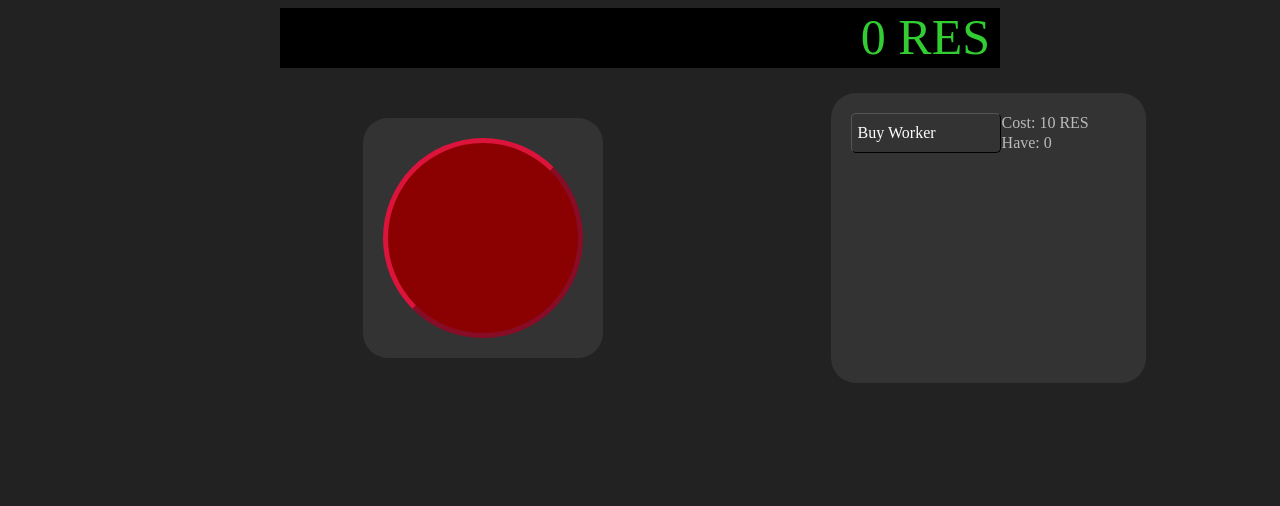
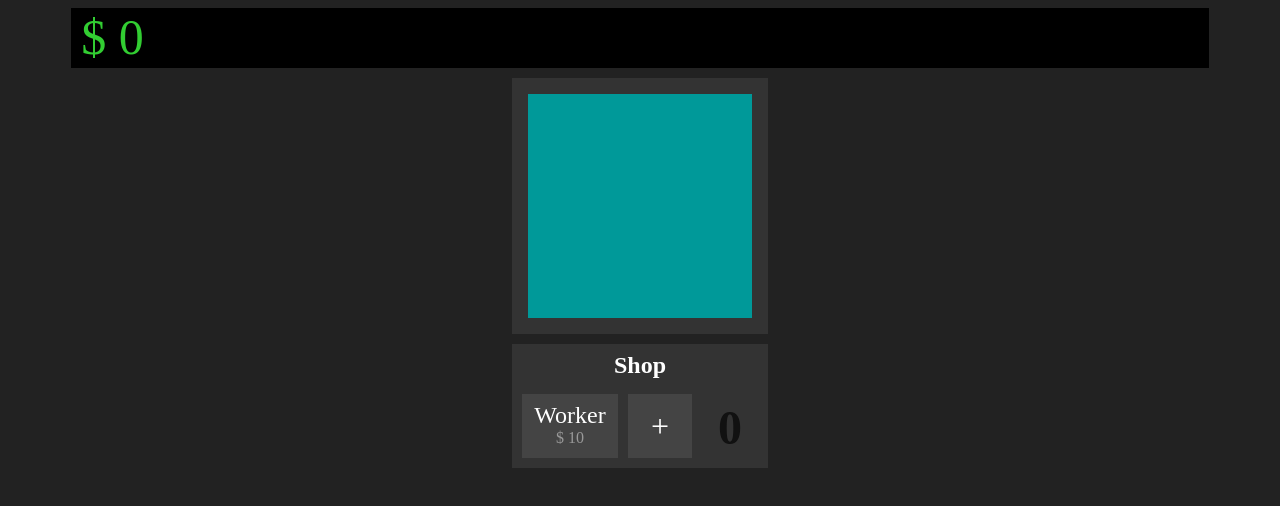
Before and after one commit to DigitalMoleMan/MassClicker, a plain HTML site: page index.html in a window 1280 px wide. Drawn offline with Linux system fonts and the light colour scheme.

Commit message:
It's sorta done now

```diff
--- a/index.html
+++ b/index.html
@@ -2,44 +2,40 @@
 <html>
     <head>
         <meta charset="utf-8">
+        <meta name='viewport' content='width=device-width, initial-scale=1.0, maximum-scale=1.0, user-scalable=0'/>
         <link rel="stylesheet" href="stylesheet.css">
         <title>Mass</title>
     </head>
 
     <body>
         <div id="game">
-            <div id="counter">
-                <span id="res_amount">0</span>
-            </div>
-            </div>
-
-            <div id="upgrade_container">
-                <div id="worker_container">
-                    <button id="buy_worker" onclick="buyWorker()">Buy Worker</button>
-
-                    <div id="worker_values">
-
-                        <div id="worker_value_cost">
-
-                            <span id="workers_c">Cost: 10 RES</span>
-                        </div>
-
-                        <div id="worker_value_amount">
-                            <span id="workers_a">Have: 0</span>
-                        </div>
-
+                <div id="counter">
+                    <span id="res_amount">0</span>
                 </div>
 
+            <div id="panels">
+
+                <div id="clicker_container">
+                    <button id="clicker" onclick="addRes()"></button>
                 </div>
-            </div>
 
-            <div id="clicker_container">
-                <button id="clicker" onclick="addRes()"></button>
-            </div>
+                <div id="upgrade_container" class="upgrade_container">
+                    <div id="shop_header">
+                        <h2 id="shop_header_text">Shop</h2>
+                    </div>
+                    <div id="worker">
+                        <div class="itemName">
+                            <span id="worker_name" class="item">Worker</span>
+                            <span id="worker_price" class="itemPrice">$ 10</span>
+                        </div>
+                            <button id="buy_worker" class="shopButton" onmouseover="workerInfo()" onclick="buyWorker()">+</button>
+                        <div id="worker_amount_container">
+                            <span id="worker_amount" class="itemAmount">0</span>
+                        </div>
 
 
 
-
+            </div>
         </div>
         <script src="mass.js"></script>
     </body>
--- a/mass.js
+++ b/mass.js
@@ -2,14 +2,12 @@
 Mass Clicker - script
 */
 var resAmount = 0;
+var cps = 0;
 
+var shopOpen = false;
 /*Worker Units*/
 var workerAmount = 0;
 var workerBuyCost = 10;
-
-var workerUpgrades = 0;
-var workerUpgradeCost = 3;
-
 
 function addRes() {
     resAmount += 1;
@@ -26,7 +24,7 @@ function buyWorker() {
 var tickSpeed = setInterval(gameTick, 1000);
 
 function gameTick() {
-    resAmount += (workerAmount * (workerUpgrades + 1));
+    resAmount += workerAmount;
 }
 
 function upgradeWorker() {
@@ -35,12 +33,12 @@ function upgradeWorker() {
     }
 }
 
-var updateSpeed = setInterval(updateValues, 1);
+var updateSpeed = setInterval(updateValues, 10);
 
 function updateValues(){
-    document.getElementById("res_amount").innerHTML = resAmount + " RES";
-    document.getElementById("workers_c").innerHTML = "Cost: " + workerBuyCost + " RES";
-    document.getElementById("workers_a").innerHTML = "Have: " + workerAmount;
+    document.getElementById("res_amount").innerHTML ="$ " + resAmount;
+    document.getElementById("worker_price").innerHTML ="$ " + workerBuyCost;
+    document.getElementById("worker_amount").innerHTML = workerAmount;
 }
 
 function dev() {
--- a/stylesheet.css
+++ b/stylesheet.css
@@ -1,120 +1,169 @@
 *{
     font-family: 'bahnschrift';
+    webkit-user-select: none;
 }
 
-head{
+*:focus {
+    outline:0;
+}
+
+head {
     display: none;
 }
 
-body{
+body {
     background: #222;
     user-select: none;
     overflow: hidden;
     display: block;
 }
-div{
+div {
     display: block;
     user-select: none;
     overflow: hidden;
 
 }
 
-#counter{
+
+#counter {
     background-color: #000;
     color: limegreen;
-    display: block;
+    margin: 0 auto;
+    width: 90%;
     height: 60px;
-    width: 720px;
-    margin: 0 auto;
+    top: 10px;
+    left: 10px;
+    right: 10px;
     font-size: 50px;
-    text-align: right
+    text-align: left;
 }
 
-#res_amount{
-    margin-right: 10px;
+#res_amount {
+    margin-left: 10px;
     background-color: #000
 }
 
-#clicker_container{
-    width: 200px;
-    height: 200px;
+#panels {
     margin: 0 auto;
-    padding: 20px;
-    top: 50px;
+    width: 256px;
+    position: relative;
+
+}
+
+#clicker_container {
+    width: 256px;
+    height: 256px;
+    top: 10px;
     display: block;
     position: relative;
     background-color: #333;
-    border-radius: 25px;
-
 }
 
-#clicker{
+#clicker {
     position: relative;
-    margin: 0 auto;
-    width: 200px;
-    height: 200px;
-    border-radius: 100px;
-    border-width: 5px;
-    background-color: darkred;
-    border-color: crimson;
+    margin: 16px;
+    width: 224px;
+    height: 224px;
+    border-width: 0px;
+    background-color: #009999;
     cursor: pointer;
     transition: transform .05s;
-    transition-property: transform;
-    transition-duration: 0.05s;
-    transition-timing-function: initial;
-    transition-delay: initial;
-}
-
-#clicker:focus {
-    outline:0;
 }
 
 #clicker:hover {
     transform: scale(1.05);
 }
 
-#upgrade_container{
-    float: right;
-    width: 275px;
-    height: 250px;
-    top: 25px;
-    right: 10%;
-    padding: 20px;
+#clicker:active {
+    transform: scale(1);
+}
+
+.upgrade_container {
+    width: 256px;
+    height: 144px;
+    top: 20px;
     position: relative;
     background-color: #333;
-    border-radius: 25px;
+}
+
+#shop_header {
+    width: 256px;
+    height: 32px;
+    margin-top: 8px;
+    border-bottom-color: #666;
+    border-bottom: 100px;
+}
+
+#shop_header_text {
+    margin: 0 auto;
+    text-align: center;
+    color: #fff;
+}
+
+.itemName {
+    width: 80px;
+    height: 48px;
+    float: left;
+    top: 10px;
+    margin: 10px;
+    margin-right: 0px;
+    padding: 8px;
+    border-width: 0px;
+    background-color: #444;
+    text-align: center;
+    color: #fff;
+}
+
+#worker_name {
+    width: 96px;
+    font-size: 24px;
+}
+
+.itemPrice {
+    color: #999;
+    font-size: 16px;
+}
+
+.shopButton {
+    width: 64px;
+    height: 64px;
+    float: left;
+    margin: 10px;
+    margin-bottom: 0px;
+    margin-right: 0px;
+    border-width: 0px;
+    background-color: #444;
+    font-size: 32px;
+    text-align: center;
+    color: #fff;
+    cursor: pointer;
+    transition: transform .05s;
+}
+
+#upgrade_worker {
+    width: 64px;
+    height: 64px;
+    float: right;
+    margin: 10px;
 
 }
 
-#worker_container{
-    height: 100px;
+
+.shopButton:hover {
+    transform: scale(1.1);
+    background-color: #555;
+
 }
 
-#buy_worker{
-    width: 150px;
-    height: 40px;
-    float: left;
-    border-width: 1px;
-    border-radius: 5px;
-    background-color: #333;
-    font-size: 16px;
-    text-align: left;
-    color: #fff;
-    cursor: pointer;
+.shopButton:active {
+    transform: scale(1);
+    background-color: #505050;
 }
 
-#buy_worker:focus {outline:0;}
-
-#worker_values {
-    border-color: #fff;
-    color: #bbb;
+#worker_amount_container {
+    margin-top: 16px;
+    color: #111;
+    font-size: 48px;
+    font-weight: 600;
+    text-align: center;
 }
-
-#worker_value_cost {
-    margin: 1px;
-    float: left;
-}
-#worker_value_amount {
-    margin: 1px;
-    float: left;
-}
```
